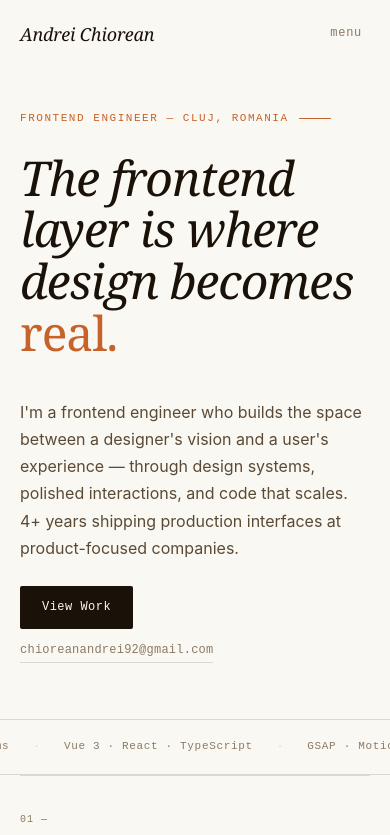
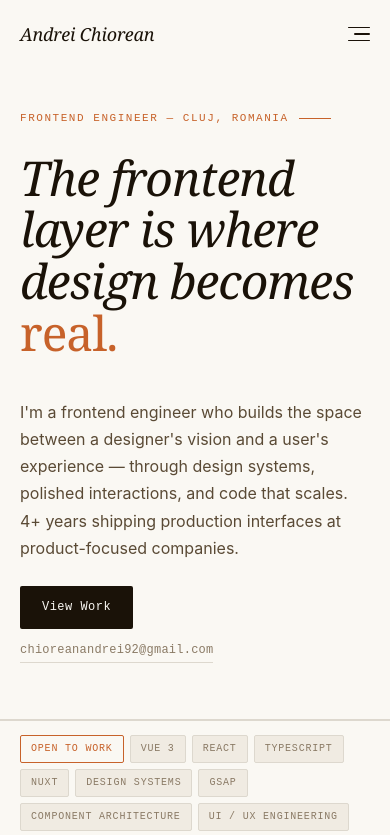
Before and after one commit to CAndrei1601/MyWebsite2021, a Nuxt app: page / in a window 390 px wide. Shown: the top 835 px of the page. Built offline with nearby package versions, Linux system fonts and the light colour scheme.

Commit message:
feat: animated hamburger menu, static skills strip

```diff
--- a/app/components/layout/AppNav.vue
+++ b/app/components/layout/AppNav.vue
@@ -9,12 +9,16 @@ function handleScroll() {
   isScrolled.value = window.scrollY > 80
 }
 
+function closeMenu() {
+  menuOpen.value = false
+}
+
 onMounted(() => window.addEventListener('scroll', handleScroll, { passive: true }))
 onUnmounted(() => window.removeEventListener('scroll', handleScroll))
 </script>
 
 <template>
-  <header :class="['site-nav', { 'is-scrolled': isScrolled }]" role="banner">
+  <header :class="['site-nav', { 'is-scrolled': isScrolled, 'menu-is-open': menuOpen }]" role="banner">
     <div class="container nav-inner">
       <!-- Logo -->
       <a href="#home" class="nav-logo" aria-label="Andrei Chiorean — Home">
@@ -26,55 +30,64 @@ onUnmounted(() => window.removeEventListener('scroll', handleScroll))
         <a href="#work"    class="nav-link link-underline">work</a>
         <a href="#about"   class="nav-link link-underline">about</a>
         <a href="#contact" class="nav-link link-underline">contact</a>
-        <a
-          href="#contact"
-          class="nav-cta"
-          aria-label="Say hello — go to contact"
-        >say hello →</a>
+        <a href="#contact" class="nav-cta" aria-label="Say hello — go to contact">say hello →</a>
       </nav>
 
-      <!-- Mobile menu button -->
+      <!-- Hamburger button -->
       <button
-        class="nav-mobile-btn font-mono"
+        class="nav-mobile-btn"
         :aria-expanded="menuOpen"
+        :aria-label="menuOpen ? 'Close menu' : 'Open menu'"
         aria-controls="mobile-menu"
         @click="menuOpen = !menuOpen"
       >
-        {{ menuOpen ? 'close' : 'menu' }}
+        <span class="bar bar--top" />
+        <span class="bar bar--mid" />
+        <span class="bar bar--bot" />
       </button>
     </div>
 
     <!-- Mobile dropdown -->
-    <div
-      v-if="menuOpen"
-      id="mobile-menu"
-      class="mobile-menu container"
-      @click="menuOpen = false"
-    >
-      <a href="#work"    class="mobile-link">work</a>
-      <a href="#about"   class="mobile-link">about</a>
-      <a href="#contact" class="mobile-link">contact</a>
-      <a href="#contact" class="mobile-link mobile-link--cta">say hello →</a>
-    </div>
+    <Transition name="menu">
+      <div
+        v-show="menuOpen"
+        id="mobile-menu"
+        class="mobile-menu"
+        role="navigation"
+        aria-label="Mobile navigation"
+      >
+        <div class="container mobile-menu-inner">
+          <a href="#work"    class="mobile-link" @click="closeMenu">work</a>
+          <a href="#about"   class="mobile-link" @click="closeMenu">about</a>
+          <a href="#contact" class="mobile-link" @click="closeMenu">contact</a>
+          <a href="#contact" class="mobile-link mobile-link--cta" @click="closeMenu">say hello →</a>
+        </div>
+      </div>
+    </Transition>
   </header>
 </template>
 
 <style scoped>
+/* ── Nav shell ───────────────────────────────────────── */
 .site-nav {
   position: fixed;
-  top: 0;
-  left: 0;
-  right: 0;
+  top: 0; left: 0; right: 0;
   z-index: 100;
-  transition: padding 0.3s ease, backdrop-filter 0.3s ease, background 0.3s ease;
+  transition: background 0.3s ease, border-color 0.3s ease, backdrop-filter 0.3s ease;
   border-bottom: 1px solid transparent;
 }
 
 .site-nav.is-scrolled {
-  background: rgba(250, 248, 243, 0.88);
+  background: rgba(250, 248, 243, 0.92);
   backdrop-filter: blur(12px);
   -webkit-backdrop-filter: blur(12px);
   border-bottom-color: var(--border);
+}
+
+/* when menu is open, always show the solid background */
+.site-nav.menu-is-open {
+  background: var(--bg);
+  border-bottom-color: transparent;
 }
 
 .nav-inner {
@@ -84,9 +97,9 @@ onUnmounted(() => window.removeEventListener('scroll', handleScroll))
   height: 68px;
   transition: height 0.3s ease;
 }
-
 .site-nav.is-scrolled .nav-inner { height: 56px; }
 
+/* ── Logo ────────────────────────────────────────────── */
 .nav-logo {
   font-family: var(--font-serif);
   font-style: italic;
@@ -96,6 +109,7 @@ onUnmounted(() => window.removeEventListener('scroll', handleScroll))
   letter-spacing: -0.01em;
 }
 
+/* ── Desktop nav ─────────────────────────────────────── */
 .nav-links {
   display: flex;
   align-items: center;
@@ -126,7 +140,6 @@ onUnmounted(() => window.removeEventListener('scroll', handleScroll))
   transition: color 0.3s;
   z-index: 0;
 }
-
 .nav-cta::before {
   content: '';
   position: absolute;
@@ -137,45 +150,124 @@ onUnmounted(() => window.removeEventListener('scroll', handleScroll))
   transition: transform 0.3s cubic-bezier(0.77, 0, 0.175, 1);
   z-index: -1;
 }
-
 .nav-cta:hover { color: var(--bg); }
 .nav-cta:hover::before { transform: scaleX(1); }
 
-/* Mobile */
+/* ── Hamburger button ────────────────────────────────── */
 .nav-mobile-btn {
   display: none;
+  flex-direction: column;
+  justify-content: center;
+  align-items: flex-end;
+  gap: 5px;
+  width: 32px;
+  height: 32px;
   background: none;
   border: none;
-  font-size: 12px;
-  color: var(--text-muted);
   cursor: pointer;
-  letter-spacing: 0.06em;
-  padding: 8px;
+  padding: 0;
 }
 
+.bar {
+  display: block;
+  height: 1.5px;
+  background: var(--text);
+  border-radius: 1px;
+  transform-origin: center;
+  transition: transform 0.35s cubic-bezier(0.77, 0, 0.175, 1),
+              opacity   0.2s ease,
+              width     0.35s cubic-bezier(0.77, 0, 0.175, 1);
+}
+
+/* Staggered widths give it personality */
+.bar--top { width: 22px; }
+.bar--mid { width: 16px; }
+.bar--bot { width: 22px; }
+
+/* Open state: morph into × */
+.menu-is-open .bar--top {
+  width: 22px;
+  transform: translateY(6.5px) rotate(45deg);
+}
+.menu-is-open .bar--mid {
+  opacity: 0;
+  transform: scaleX(0);
+}
+.menu-is-open .bar--bot {
+  width: 22px;
+  transform: translateY(-6.5px) rotate(-45deg);
+}
+
+/* ── Mobile dropdown ─────────────────────────────────── */
 .mobile-menu {
+  background: var(--bg);
+  border-bottom: 1px solid var(--border);
+  overflow: hidden;
+}
+
+.mobile-menu-inner {
   display: flex;
   flex-direction: column;
-  gap: 0;
-  padding-bottom: 20px;
-  background: var(--bg);
-  border-top: 1px solid var(--border);
+  padding-bottom: 24px;
 }
 
 .mobile-link {
   font-family: var(--font-mono);
-  font-size: 14px;
+  font-size: 13px;
   color: var(--text-muted);
   text-decoration: none;
-  padding: 14px 0;
+  padding: 16px 0;
   border-bottom: 1px solid var(--border);
   letter-spacing: 0.04em;
+  transition: color 0.15s ease;
+}
+.mobile-link:hover { color: var(--text); }
+.mobile-link--cta  { color: var(--accent); border-bottom: none; padding-top: 20px; }
+
+/* ── Menu slide transition ───────────────────────────── */
+.menu-enter-active {
+  animation: menuIn 0.35s cubic-bezier(0.16, 1, 0.3, 1) forwards;
+}
+.menu-leave-active {
+  animation: menuOut 0.25s cubic-bezier(0.4, 0, 1, 1) forwards;
 }
 
-.mobile-link--cta { color: var(--accent); border-bottom: none; }
+@keyframes menuIn {
+  from {
+    opacity: 0;
+    transform: translateY(-12px);
+  }
+  to {
+    opacity: 1;
+    transform: translateY(0);
+  }
+}
 
+@keyframes menuOut {
+  from {
+    opacity: 1;
+    transform: translateY(0);
+  }
+  to {
+    opacity: 0;
+    transform: translateY(-8px);
+  }
+}
+
+/* Stagger links inside on open */
+.menu-enter-active .mobile-link:nth-child(1) { animation: linkFade 0.3s 0.05s both; }
+.menu-enter-active .mobile-link:nth-child(2) { animation: linkFade 0.3s 0.10s both; }
+.menu-enter-active .mobile-link:nth-child(3) { animation: linkFade 0.3s 0.15s both; }
+.menu-enter-active .mobile-link:nth-child(4) { animation: linkFade 0.3s 0.20s both; }
+
+@keyframes linkFade {
+  from { opacity: 0; transform: translateX(-8px); }
+  to   { opacity: 1; transform: translateX(0); }
+}
+
+/* ── Breakpoint ──────────────────────────────────────── */
 @media (max-width: 768px) {
   .nav-links      { display: none; }
-  .nav-mobile-btn { display: block; }
+  .nav-mobile-btn { display: flex; }
 }
 </style>
--- a/app/components/sections/StripSection.vue
+++ b/app/components/sections/StripSection.vue
@@ -1,62 +1,64 @@
 <!-- app/components/sections/StripSection.vue -->
 <template>
-  <div class="strip border-editorial" aria-hidden="true">
-    <div class="strip-track">
-      <!-- Duplicated for seamless loop -->
-      <template v-for="i in 2" :key="i">
-        <span class="strip-item strip-item--highlight">Open to Work</span>
-        <span class="strip-item">Design Systems</span>
-        <span class="strip-sep">·</span>
-        <span class="strip-item">Vue 3 · React · TypeScript</span>
-        <span class="strip-sep">·</span>
-        <span class="strip-item">GSAP · Motion Design</span>
-        <span class="strip-sep">·</span>
-        <span class="strip-item">Production Platforms</span>
-        <span class="strip-sep">·</span>
-        <span class="strip-item">Cluj, Romania</span>
-        <span class="strip-sep">·</span>
-      </template>
-    </div>
+  <div class="strip">
+    <span class="strip-badge strip-badge--accent">Open to Work</span>
+    <span class="strip-item">Vue 3</span>
+    <span class="strip-item">React</span>
+    <span class="strip-item">TypeScript</span>
+    <span class="strip-item">Nuxt</span>
+    <span class="strip-item">Design Systems</span>
+    <span class="strip-item">GSAP</span>
+    <span class="strip-item">Component Architecture</span>
+    <span class="strip-item">UI / UX Engineering</span>
+    <span class="strip-item">Cluj, Romania</span>
   </div>
 </template>
 
 <style scoped>
 .strip {
-  overflow: hidden;
-  padding: 0;
-}
-
-.strip-track {
+  border-top: 1px solid var(--border);
+  border-bottom: 1px solid var(--border);
+  padding: 16px 40px;
   display: flex;
+  flex-wrap: wrap;
   align-items: center;
-  animation: marquee 30s linear infinite;
-  width: max-content;
+  gap: 8px;
 }
 
 .strip-item {
   font-family: var(--font-mono);
-  font-size: 11px;
+  font-size: 10px;
+  letter-spacing: 0.08em;
+  text-transform: uppercase;
   color: var(--text-muted);
-  letter-spacing: 0.06em;
-  white-space: nowrap;
-  padding: 18px 20px;
+  background: var(--surface);
+  border: 1px solid var(--border);
+  border-radius: 2px;
+  padding: 5px 10px;
+  transition: color 0.15s ease, border-color 0.15s ease;
 }
 
-.strip-item--highlight { color: var(--accent); }
-
-.strip-sep {
-  color: var(--border);
-  font-family: var(--font-mono);
-  font-size: 11px;
-  padding: 0 4px;
+.strip-item:hover {
+  color: var(--text);
+  border-color: var(--text-muted);
 }
 
-@keyframes marquee {
-  from { transform: translateX(0); }
-  to   { transform: translateX(-50%); }
+.strip-badge--accent {
+  font-family: var(--font-mono);
+  font-size: 10px;
+  letter-spacing: 0.08em;
+  text-transform: uppercase;
+  color: var(--accent);
+  background: transparent;
+  border: 1px solid var(--accent);
+  border-radius: 2px;
+  padding: 5px 10px;
 }
 
-@media (prefers-reduced-motion: reduce) {
-  .strip-track { animation: none; }
+@media (max-width: 600px) {
+  .strip {
+    padding: 14px 20px;
+    gap: 6px;
+  }
 }
 </style>
```
